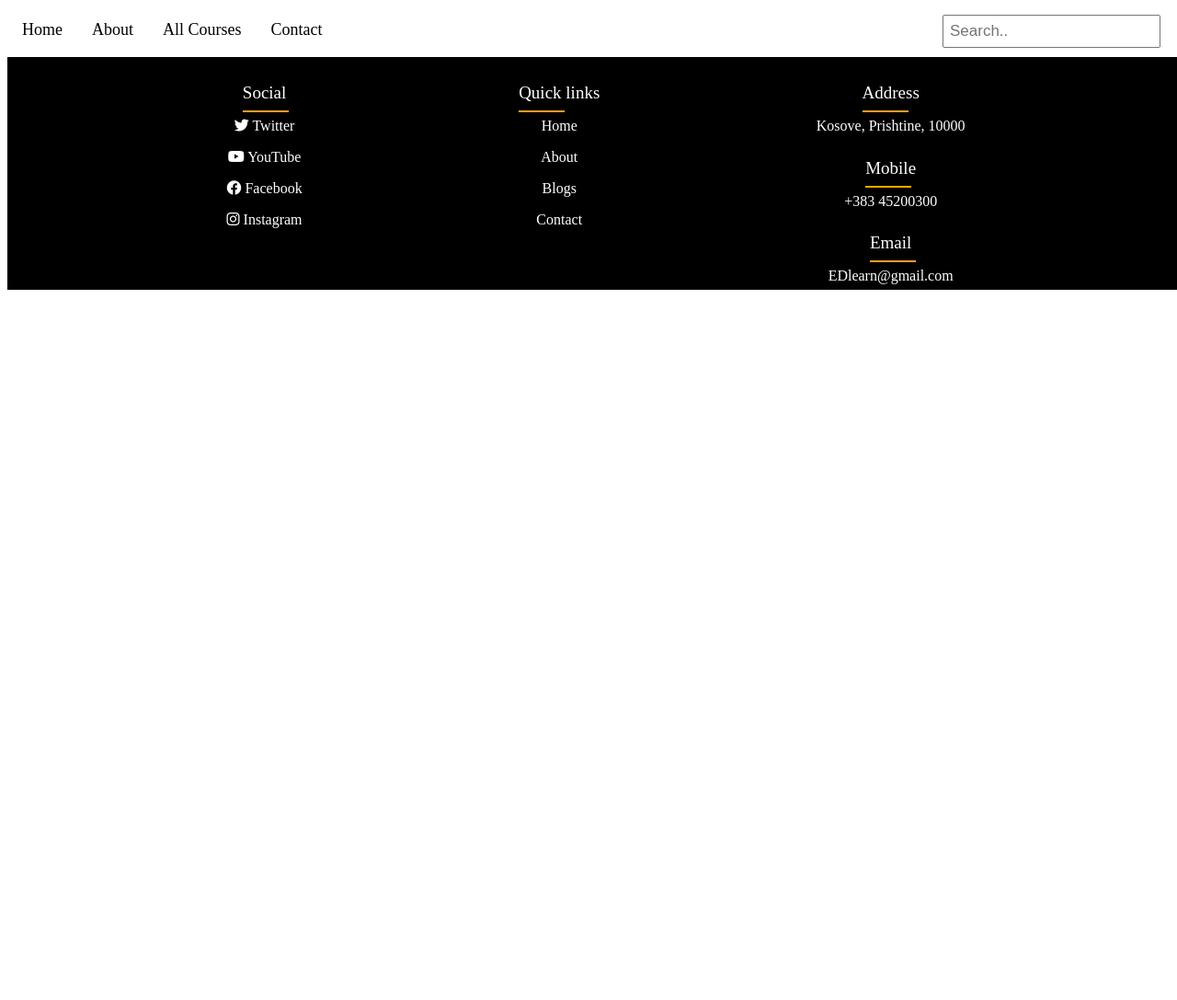
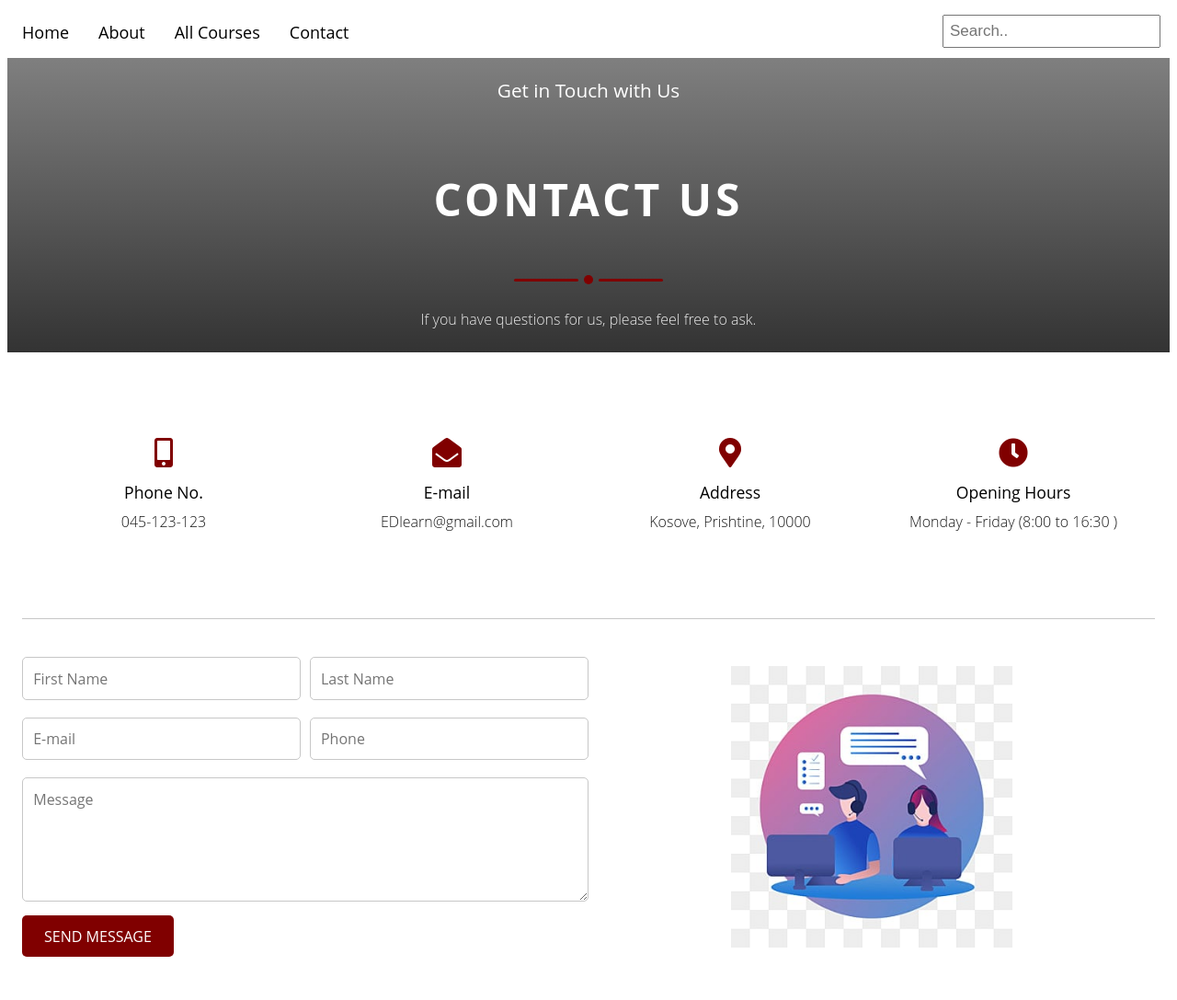
Before and after one commit to EdinaBajraktari/PROJEKTI, a PHP site: page /Contact.html in a window 1280 px wide; the page is wider, and only the part inside the window is pictured. Shown: the top 1087 px of that part at 92% size. Before the commit the page ends 315 px from the top of that part, so only its background shows below. Run offline with PHP 8.4, Linux system fonts and the light colour scheme.

Commit message:
Contact us page
Krijimi i contact us page dhe style i saj.

```diff
--- a/Contact.css
+++ b/Contact.css
@@ -1,3 +1,11 @@
+*{
+  box-sizing: border-box;
+
+}
+body{
+  font-family: 'Open Sans', sans-serif;
+  line-height: 1.5;
+}
 header{
     min-height: 100vh;
     width: 100%;
@@ -58,11 +66,170 @@ header{
   }
 
 
+.contact-bg{
+    height: 40vh;
+    background: linear-gradient(rgba(0, 0, 0, 0.5), rgba(0, 0, 0, 0.8));
+    background-position: 50% 100%;
+    background-repeat: no-repeat;
+    background-attachment: fixed;
+    text-align: center;
+    color: #fff;
+    display: flex;
+    flex-direction: column;
+    justify-content: center;
+    align-items: center;
+}
+.contact-bg h3{
+    font-size: 1.3rem;
+    font-weight: 400;
+}
+.contact-bg h2{
+    font-size: 3rem;
+    text-transform: uppercase;
+    padding: 0.4rem 0;
+    letter-spacing: 4px;
+}
+.line div{
+    margin: 0 0.2rem;
+}
+.line div:nth-child(1),
+.line div:nth-child(3){
+    height: 3px;
+    width: 70px;
+    background: maroon;
+    border-radius: 5px;
+}
+.line{
+    display: flex;
+    align-items: center;
+}
+.line div:nth-child(2){
+    width: 10px;
+    height: 10px;
+    background: maroon;
+    border-radius: 50%;
+}
+.text{
+    font-weight: 300;
+    opacity: 0.9;
+}
+.contact-bg .text{
+    margin: 1.6rem 0;
+}
+.contact-body{
+    max-width: 1320px;
+    margin: 0 auto;
+    padding: 0 1rem;
+}
+.contact-info{
+    margin: 2rem 0;
+    text-align: center;
+    padding: 2rem 0;
+}
+.contact-info span{
+    display: block;
+}
+.contact-info div{
+    margin: 0.8rem 0;
+    padding: 1rem;
+}
+.contact-info span .fas{
+    font-size: 2rem;
+    padding-bottom: 0.9rem;
+    color: maroon
+}
+.contact-info div span:nth-child(2){
+    font-weight: 500;
+    font-size: 1.1rem;
+}
+.contact-info .text{
+    padding-top: 0.4rem;
+}
+.contact-form{
+    padding: 2rem 0;
+    border-top: 1px solid #c7c7c7;
+}
+.contact-form form{
+    padding-bottom: 1rem;
+}
+.form-control{
+    width: 100%;
+    border: 1.5px solid #c7c7c7;
+    border-radius: 5px;
+    padding: 0.7rem;
+    margin: 0.6rem 0;
+    font-family: 'Open Sans', sans-serif;
+    font-size: 1rem;
+    outline: 0;
+}
+.form-control:focus{
+    box-shadow: 0 0 6px -3px rgba(48, 48, 48, 1);
+}
+.contact-form form div{
+    display: grid;
+    grid-template-columns: repeat(2, 1fr);
+    column-gap: 0.6rem;
+}
+.send-btn{
+    font-family: 'Open Sans', sans-serif;
+    font-size: 1rem;
+    text-transform: uppercase;
+    color: #fff;
+    background: maroon;
+    border: none;
+    border-radius: 5px;
+    padding: 0.7rem 1.5rem;
+    cursor: pointer;
+    transition: all 0.4s ease;
+}
+.send-btn:hover{
+    opacity: 0.8;
+}
+.contact-form > div img{
+    width: 85%;
+}
+.contact-form > div{
+    margin: 0 auto;
+    text-align: center;
+}
+
+
+@media screen and (min-width: 768px){
+    .contact-bg .text{
+        width: 70%;
+        margin-left: auto;
+        margin-right: auto;
+    }
+    .contact-info{
+        display: grid;
+        grid-template-columns: repeat(2, 1fr);
+    }
+}
+
+@media screen and (min-width: 992px){
+    .contact-bg .text{
+        width: 50%;
+    }
+    .contact-form{
+        display: grid;
+        grid-template-columns: repeat(2, 1fr);
+        align-items: center;
+    }
+}
+
+@media screen and (min-width: 1200px){
+    .contact-info{
+        grid-template-columns: repeat(4, 1fr);
+    }
+}
+
+
 
 
 
 
 footer {
+  margin-top: 10px;
     background-color: black;
     color: #fefefe;
     position: absolute;
--- a/Contact.html
+++ b/Contact.html
@@ -5,6 +5,7 @@
         <link rel="stylesheet" href="Contact.css">
         <link  rel="stylesheet" href="https://cdnjs.cloudflare.com/ajax/libs/font-awesome/6.4.2/css/all.min.css">
         <link rel="stylesheet" href="https://cdnjs.cloudflare.com/ajax/libs/font-awesome/4.7.0/css/font-awesome.min.css">
+        <link rel="stylesheet" href="https://cdnjs.cloudflare.com/ajax/libs/font-awesome/5.15.1/css/all.min.css" integrity="sha512-+4zCK9k+qNFUR5X+cKL9EIR+ZOhtIloNl9GIKS57V1MyNsYpYcUrUeQc9vNfzsWfV28IaLL3i96P9sdNyeRssA==" crossorigin="anonymous" />
     </head>
     <body>
 
@@ -23,6 +24,70 @@
 
                 </div>
               </div>
+
+              <section class = "contact-section">
+                <div class = "contact-bg">
+                  <h3>Get in Touch with Us</h3>
+                  <h2>Contact us</h2>
+                  <div class = "line">
+                    <div></div>
+                    <div></div>
+                    <div></div>
+                  </div>
+                  <p class = "text">If you have questions for us, please feel free to ask.</p>
+                </div>
+
+
+                <div class = "contact-body">
+                  <div class = "contact-info">
+                    <div>
+                      <span><i class = "fas fa-mobile-alt"></i></span>
+                      <span>Phone No.</span>
+                      <span class = "text">045-123-123</span>
+                    </div>
+                    <div>
+                      <span><i class = "fas fa-envelope-open"></i></span>
+                      <span>E-mail</span>
+                      <span class = "text">EDlearn@gmail.com</span>
+                    </div>
+                    <div>
+                      <span><i class = "fas fa-map-marker-alt"></i></span>
+                      <span>Address</span>
+                      <span class = "text">Kosove, Prishtine, 10000</span>
+                    </div>
+                    <div>
+                      <span><i class = "fas fa-clock"></i></span>
+                      <span>Opening Hours</span>
+                      <span class = "text">Monday - Friday (8:00 to 16:30 )</span>
+                    </div>
+                  </div>
+
+
+                  <div class = "contact-form">
+                    <form>
+                      <div>
+                        <input type = "text" class = "form-control" placeholder="First Name">
+                        <input type = "text" class = "form-control" placeholder="Last Name">
+                      </div>
+                      <div>
+                        <input type = "email" class = "form-control" placeholder="E-mail">
+                        <input type = "text" class = "form-control" placeholder="Phone">
+                      </div>
+                      <textarea rows = "5" placeholder="Message" class = "form-control"></textarea>
+                      <input type = "submit" class = "send-btn" value = "send message">
+                    </form>
+
+                    <div>
+                      <img src = "contactus.jpg" alt = "">
+                    </div>
+                  </div>
+                </div>
+
+                <div class = "map">
+                  <iframe src="https://www.google.com/maps/embed?pb=!1m14!1m8!1m3!1d5868.646943575393!2d21.1479326!3d42.6545002!3m2!1i1024!2i768!4f13.1!3m3!1m2!1s0x13549ef1e1ab385f%3A0x4eeba7cc13123d32!2sBill%20Klinton%20Bulvar%C4%B1%2C%20Prishtina!5e0!3m2!1sen!2s!4v1701905207209!5m2!1sen!2s" width="1650" height="500" style="border:0;" allowfullscreen="" loading="lazy" referrerpolicy="no-referrer-when-downgrade"></iframe>
+                </div>
+
+              </section>
 
               <footer>
                 <div class="content">
@@ -58,7 +123,7 @@
                         Kosove, Prishtine, 10000</a>
                     </p>
                     <h4 class="mobile">Mobile</h4>
-                    <p><a><!--<i class="fab fa-phone"></i>-->+383 45200300</a></p>
+                    <p><a><!--<i class="fab fa-phone"></i>-->+383 45-123-123</a></p>
                     <h4 class="mail">Email</h4>
                     <p><a><!--<i class="fab fa-envelope"></i>-->EDlearn@gmail.com</a></p>
                   </div>
```
Also changed, not shown: Homestyle.css (+63 -8 lines), contact-us.jpg (deleted), contactus.jpg (added).
